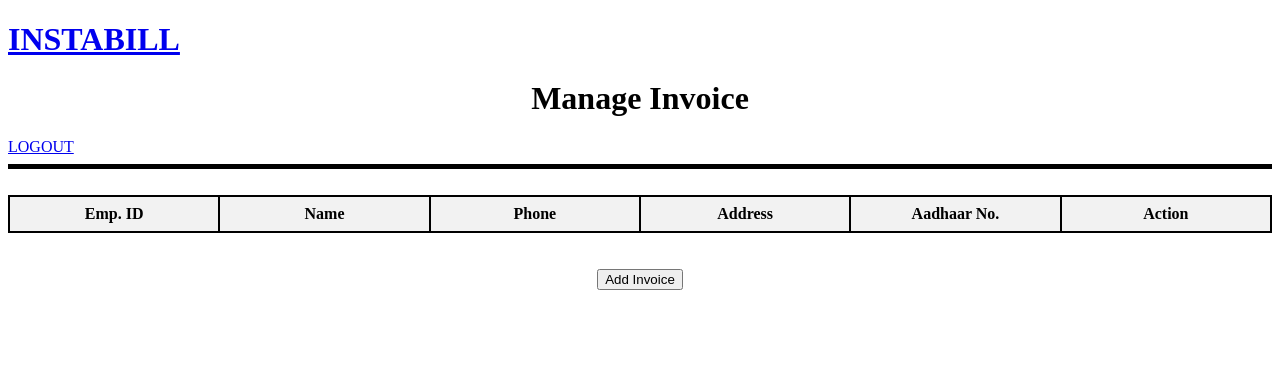
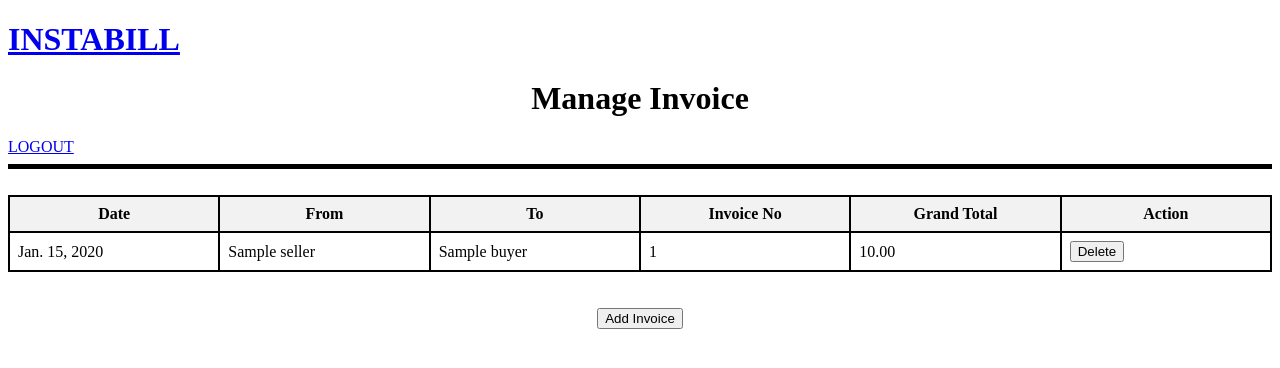
Before and after one commit to Sahil0215/vercceldemo, a Django app: page /manage_invoice/ in a window 1280 px wide. Shown: the top 368 px of the page. Run offline with Django 5.2, Linux system fonts and the light colour scheme; a user stored in the database is signed in; tables that the repository leaves empty hold one stand-in row (values such as "Sample post"); lists and menus that the app fills with data are empty.

Commit message:
commit56

```diff
--- a/demo/bill/templates/manage_invoice.html
+++ b/demo/bill/templates/manage_invoice.html
@@ -29,22 +29,23 @@
     <table>
         <thead>
             <tr>
-                <th>Emp. ID</td>
-                <th>Name</td>
-                <th>Phone</td>
-                <th>Address</td>
-                <th>Aadhaar No. </td>
+                <th>Date</td>
+                <th>From</td>
+                <th>To</td>
+                <th>Invoice No</td>
+                <th>Grand Total</td>
                 <th>Action</td>
             </tr>
         </thead>
         <tbody>
-            {% for employee in employees %}
+            {% for invoice in invoices %}
                 <tr>
-                    <td>{{ employee.empid }}</td>
-                    <td>{{ employee.name }}</td>
-                    <td>{{ employee.phone }}</td>
-                    <td>{{ employee.city }} , {{ employee.state }}</td>
-                    <td>{{ employee.aadhaar }}</td>
+                    <td>{{ invoice.date }}</td>
+                    <td>{{ invoice.invoice_from.name }}</td>
+                    <td>{{ invoice.invoice_to.name }}</td>
+                    <td>{{ invoice.invoice_no}}</td>
+                    <td>{{ invoice.grand_total}}</td>
+
                     <td>
                         <form action="{% url 'delete_employee' employee.id %}" method="POST">
                             {% csrf_token %}
```
